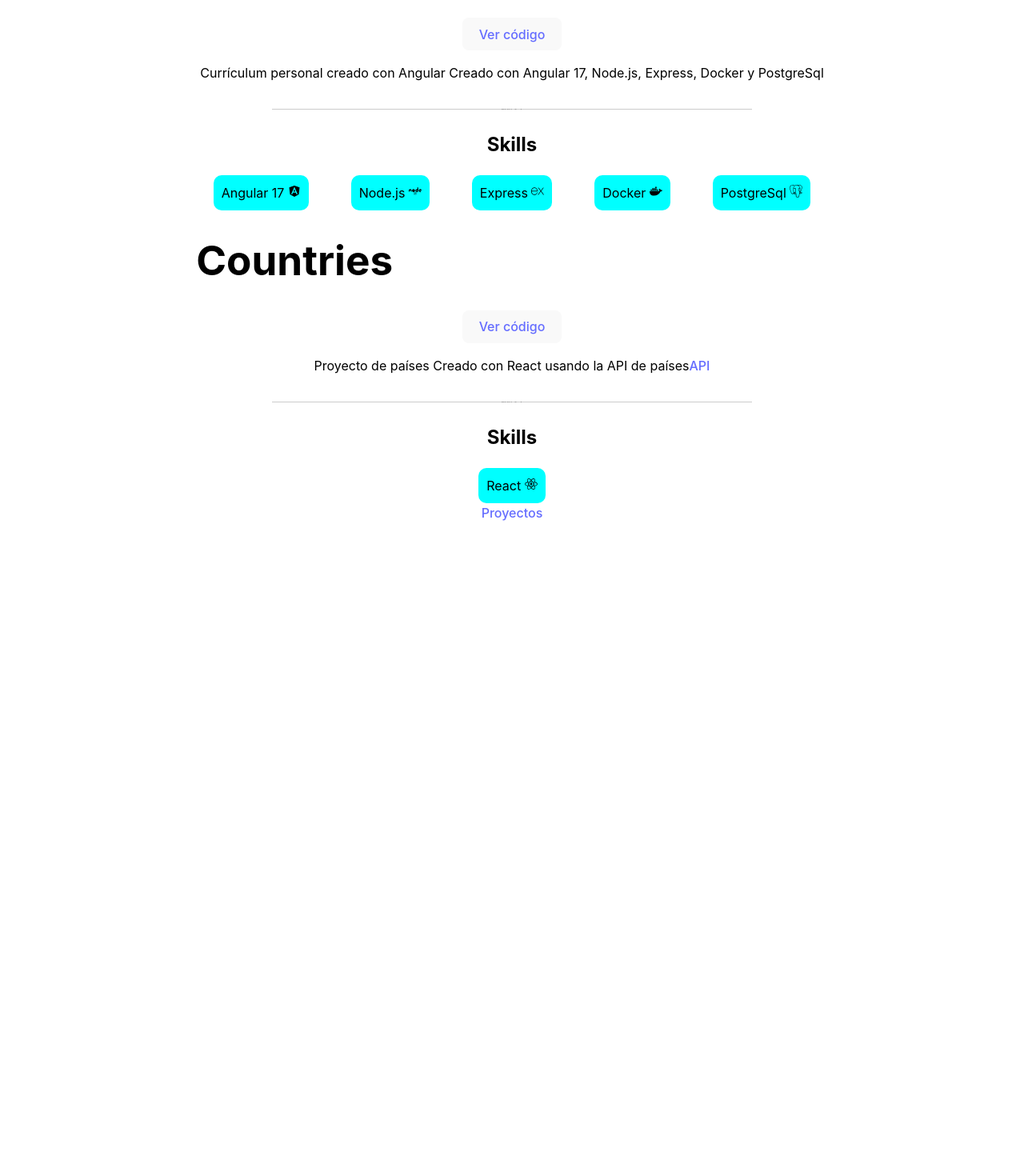
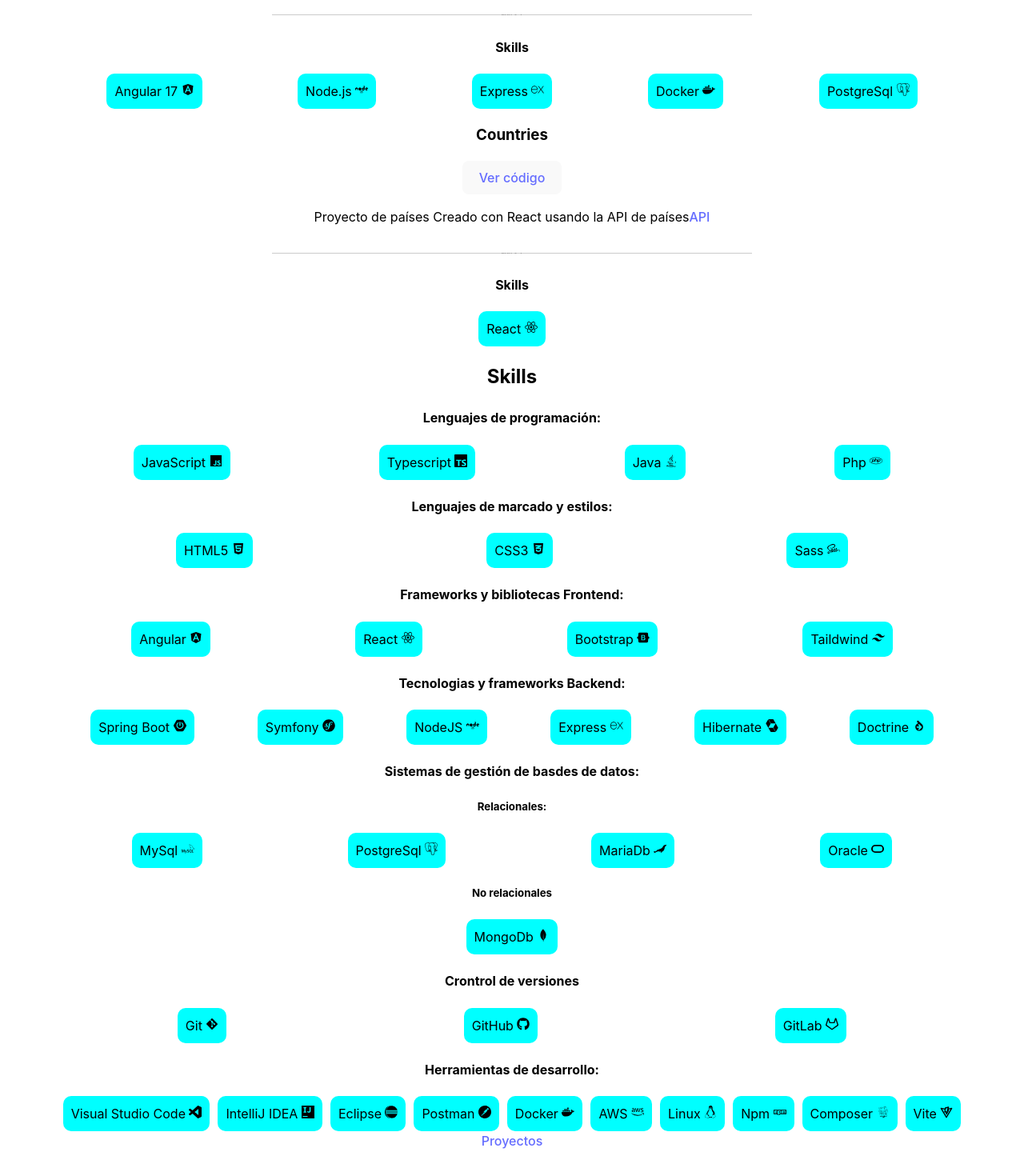
Before and after one commit to david87chdz/portfolio, a React (Vite) app in the folder portfolio/: page / in a window 1280 px wide. Shown: the part 2217-3687 px from the top of the page at 80% size. Before the commit the page ends 2902 px from the top, so only its background shows below. Built offline with nearby package versions, Linux system fonts and the light colour scheme.

Commit message:
added skills

```diff
--- /dev/null
+++ b/portfolio/src/components/Skills.tsx
@@ -0,0 +1,103 @@
+import { IoLogoJavascript } from "react-icons/io5";
+import { SiTypescript } from "react-icons/si";
+import { FaJava } from "react-icons/fa";
+import { FaPhp } from "react-icons/fa6";
+import { FaHtml5 } from "react-icons/fa6";
+import { FaCss3Alt } from "react-icons/fa";
+import { FaSass } from "react-icons/fa6";
+import { FaAngular } from "react-icons/fa6";
+import { FaReact } from "react-icons/fa6";
+import { FaBootstrap } from "react-icons/fa";
+import { SiTailwindcss } from "react-icons/si";
+import { SiSpringboot } from "react-icons/si";
+import { FaSymfony } from "react-icons/fa6";
+import { FaNode } from "react-icons/fa";
+import { SiExpress } from "react-icons/si";
+import { SiHibernate } from "react-icons/si";
+import { DiDoctrine } from "react-icons/di";
+import { SiMysql } from "react-icons/si";
+import { SiPostgresql } from "react-icons/si";
+import { SiMariadb } from "react-icons/si";
+import { SiOracle } from "react-icons/si";
+import { SiMongodb } from "react-icons/si";
+import { FaGitAlt } from "react-icons/fa";
+import { FaGithub } from "react-icons/fa";
+import { FiGitlab } from "react-icons/fi";
+import { SiVisualstudiocode } from "react-icons/si";
+import { SiIntellijidea } from "react-icons/si";
+import { SiEclipseide } from "react-icons/si";
+import { SiPostman } from "react-icons/si";
+import { FaDocker } from "react-icons/fa";
+import { FaAws } from "react-icons/fa";
+import { FaLinux } from "react-icons/fa";
+import { FaNpm } from "react-icons/fa6";
+import { DiComposer } from "react-icons/di";
+import { TbBrandVite } from "react-icons/tb";
+
+export function Skills(){
+    return(
+        <div>
+            <h2>Skills</h2>
+            <h4>Lenguajes de programación:</h4>
+            <ul>
+                <li>JavaScript <IoLogoJavascript/></li>
+                <li>Typescript <SiTypescript/></li>
+                <li>Java <FaJava/></li>
+                <li>Php <FaPhp/></li>
+            </ul>
+            <h4>Lenguajes de marcado y estilos:</h4>
+            <ul>
+                <li>HTML5 <FaHtml5/></li>
+                <li>CSS3 <FaCss3Alt/></li>
+                <li>Sass <FaSass/></li>
+            </ul>
+            <h4>Frameworks y bibliotecas Frontend:</h4>
+            <ul>
+                <li>Angular <FaAngular/></li>
+                <li>React <FaReact/></li>
+                <li>Bootstrap <FaBootstrap/></li>
+                <li>Taildwind <SiTailwindcss/></li>
+            </ul>
+            <h4>Tecnologias y frameworks Backend:</h4>
+            <ul>
+                <li>Spring Boot <SiSpringboot/></li>
+                <li>Symfony <FaSymfony/></li>
+                <li>NodeJS <FaNode/></li>
+                <li>Express <SiExpress/></li>
+                <li>Hibernate <SiHibernate /></li>
+                <li>Doctrine <DiDoctrine /></li>
+            </ul>
+            <h4>Sistemas de gestión de basdes de datos:</h4>
+            <h5>Relacionales:</h5>
+            <ul>
+                <li>MySql <SiMysql /></li>
+                <li>PostgreSql <SiPostgresql /></li>
+                <li>MariaDb <SiMariadb /></li>
+                <li>Oracle <SiOracle /></li>
+            </ul>
+            <h5>No relacionales</h5>
+            <ul>
+                <li>MongoDb <SiMongodb /></li>
+            </ul>
+            <h4>Crontrol de versiones</h4>
+            <ul>
+                <li>Git <FaGitAlt /></li>
+                <li>GitHub <FaGithub /></li>
+                <li>GitLab <FiGitlab /></li>
+            </ul>
+            <h4>Herramientas de desarrollo:</h4>
+            <ul>
+                <li>Visual Studio Code <SiVisualstudiocode /></li>
+                <li>IntelliJ IDEA <SiIntellijidea /></li>
+                <li>Eclipse <SiEclipseide /></li>
+                <li>Postman <SiPostman /></li>
+                <li>Docker <FaDocker /></li>
+                <li>AWS <FaAws /></li>
+                <li>Linux <FaLinux /></li>
+                <li>Npm <FaNpm /></li>
+                <li>Composer <DiComposer /></li>
+                <li>Vite <TbBrandVite /></li>
+            </ul>
+        </div>
+    )
+}
--- a/portfolio/src/components/projects/Countries.tsx
+++ b/portfolio/src/components/projects/Countries.tsx
@@ -3,7 +3,7 @@
 export function Countries() {
   return (
     <div>
-        <h1>Countries</h1>
+        <h3>Countries</h3>
         <button>
             <a href="">Ver código</a>
         </button>
@@ -14,7 +14,7 @@
         </p>
         <img src="https://via.placeholder.com/600/1.jpg" alt="" />
         <div className="skills">
-            <h2>Skills</h2>
+            <h4>Skills</h4>
             <ul>
                 <li>React <FaReact /></li>
             </ul>
--- a/portfolio/src/components/projects/Cvitae.tsx
+++ b/portfolio/src/components/projects/Cvitae.tsx
@@ -7,7 +7,7 @@
 export function Cvitae () {
    return (
     <div>
-         <h1>Mi Currículum Vitae</h1>
+         <h3>Mi Currículum Vitae</h3>
     <button>
             <a href="https://github.com/david87chdz/cvAngular" target="_blank">Ver código</a>
         </button>
@@ -17,7 +17,7 @@
         </p>
         <img src="https://via.placeholder.com/600/1.jpg" alt="" />
         <div className="skills">
-            <h2>Skills</h2>
+            <h4>Skills</h4>
             <ul>
                 <li>Angular 17 <FaAngular/></li>
                 <li>Node.js <FaNode /></li>
--- a/portfolio/src/components/projects/EligiendoUnFuturo.tsx
+++ b/portfolio/src/components/projects/EligiendoUnFuturo.tsx
@@ -8,7 +8,7 @@
 export function EligiendoUnFuturo() {
   return (
     <div>
-     <h1>Eligiendo un futuro</h1>
+     <h2>Eligiendo un futuro</h2>
         <button>
             <a href="https://github.com/david87chdz/Eligiendo-un-futuro" target="_blank">Ver código</a>
         </button>
@@ -18,7 +18,7 @@
         </p>
         <img src="https://via.placeholder.com/600/1.jpg" alt="" />
         <div className="skills">
-            <h2>Skills</h2>
+            <h4>Skills</h4>
             <ul>
                 <li>Angular 16 <FaAngular/></li>
                 <li>Node.js <FaNode /></li>
--- a/portfolio/src/pages/Home.tsx
+++ b/portfolio/src/pages/Home.tsx
@@ -5,6 +5,7 @@
 import { Developer } from "../components/PortfolioCode";
 import { Description } from "../components/Description";
 import { Image } from "../components/Image";
+import { Skills } from "../components/Skills"
 export function Home() {
     return (
         <div>
@@ -16,6 +17,7 @@
       <Social/>
       <Contact />
       <Proyects />
+      <Skills />
       <Link to="/projects">Proyectos</Link>
         </div>
     );
```
